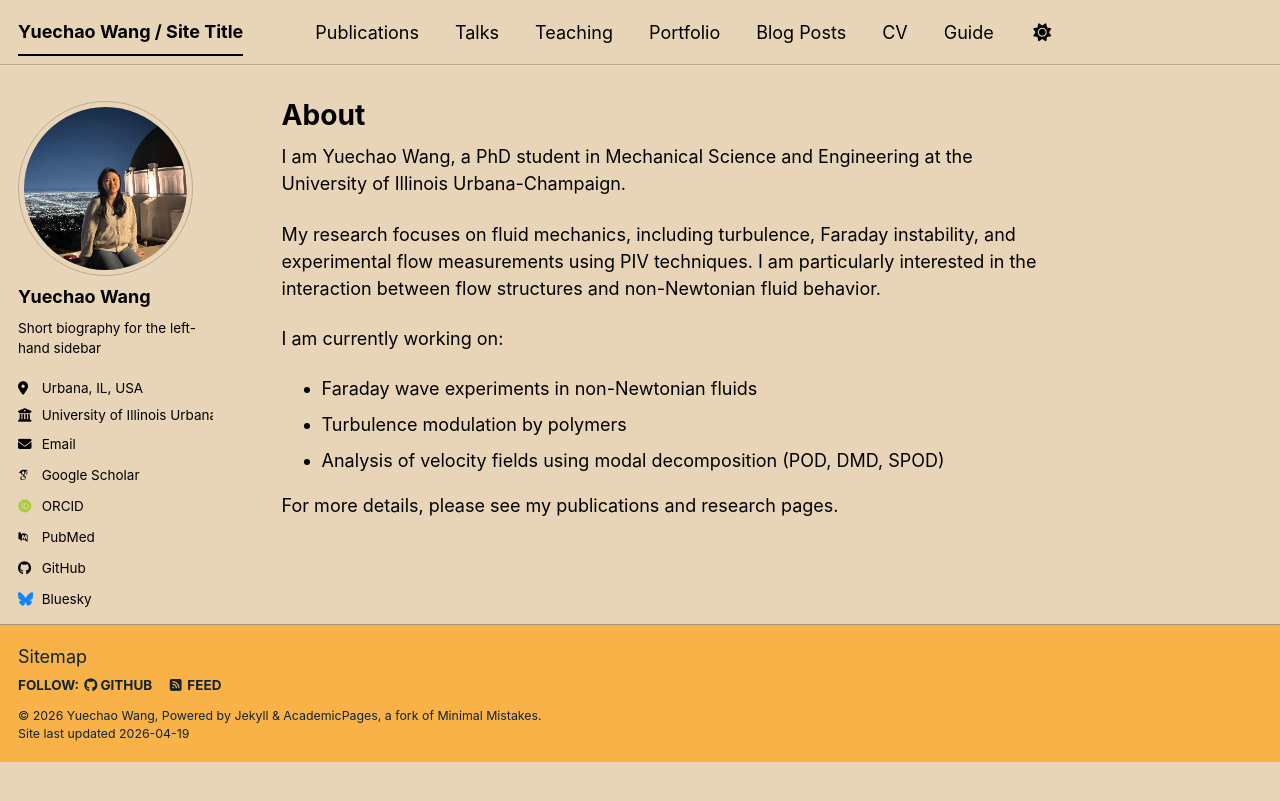
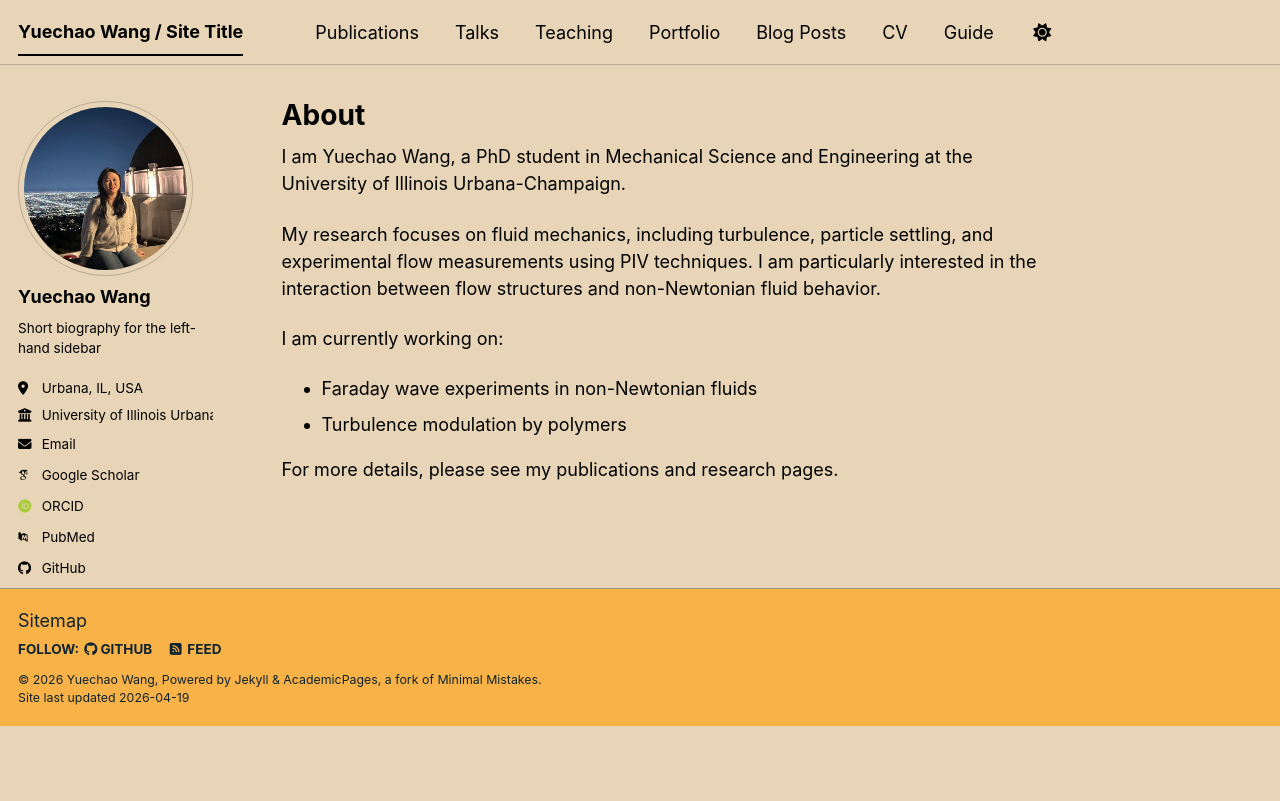
Before and after one commit to wyccc-my/wyccc-my.github.io, a Jekyll site: the page built from _pages/about.md, in a window 1280 px wide. Shown: the top 801 px of the page. Built offline with Jekyll 4.4.1, drawn with Linux system fonts in a browser that asks for light colours; some web fonts are replaced; a script bundle is joined from its source files by our own code; library files that are not in the unit come from our copies.

Commit message:
Update about.md

```diff
--- a/_pages/about.md
+++ b/_pages/about.md
@@ -6,11 +6,10 @@
 
 I am Yuechao Wang, a PhD student in Mechanical Science and Engineering at the University of Illinois Urbana-Champaign.
 
-My research focuses on fluid mechanics, including turbulence, Faraday instability, and experimental flow measurements using PIV techniques. I am particularly interested in the interaction between flow structures and non-Newtonian fluid behavior.
+My research focuses on fluid mechanics, including turbulence, particle settling, and experimental flow measurements using PIV techniques. I am particularly interested in the interaction between flow structures and non-Newtonian fluid behavior.
 
 I am currently working on:
 - Faraday wave experiments in non-Newtonian fluids
 - Turbulence modulation by polymers
-- Analysis of velocity fields using modal decomposition (POD, DMD, SPOD)
 
 For more details, please see my publications and research pages.
```
